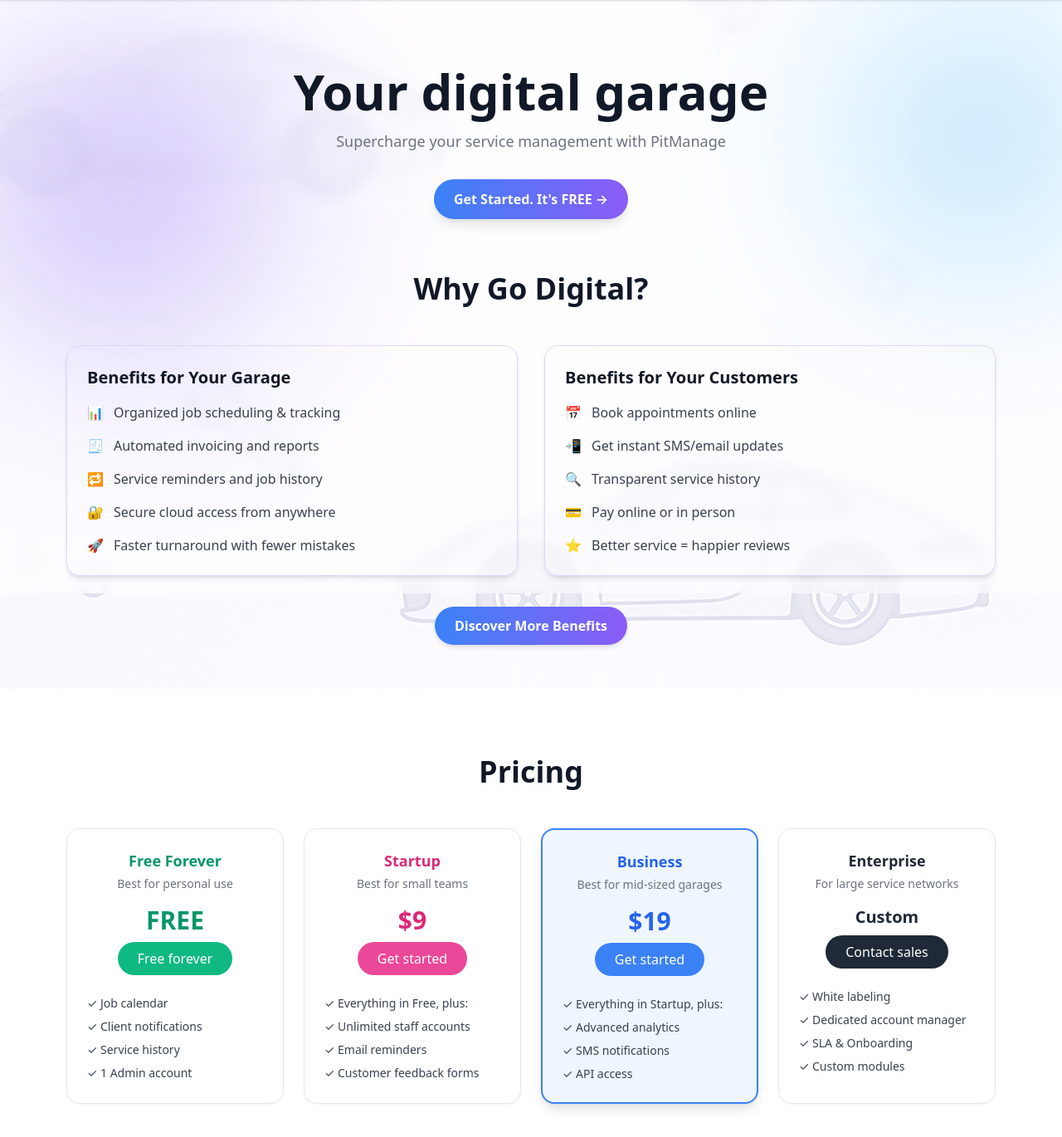
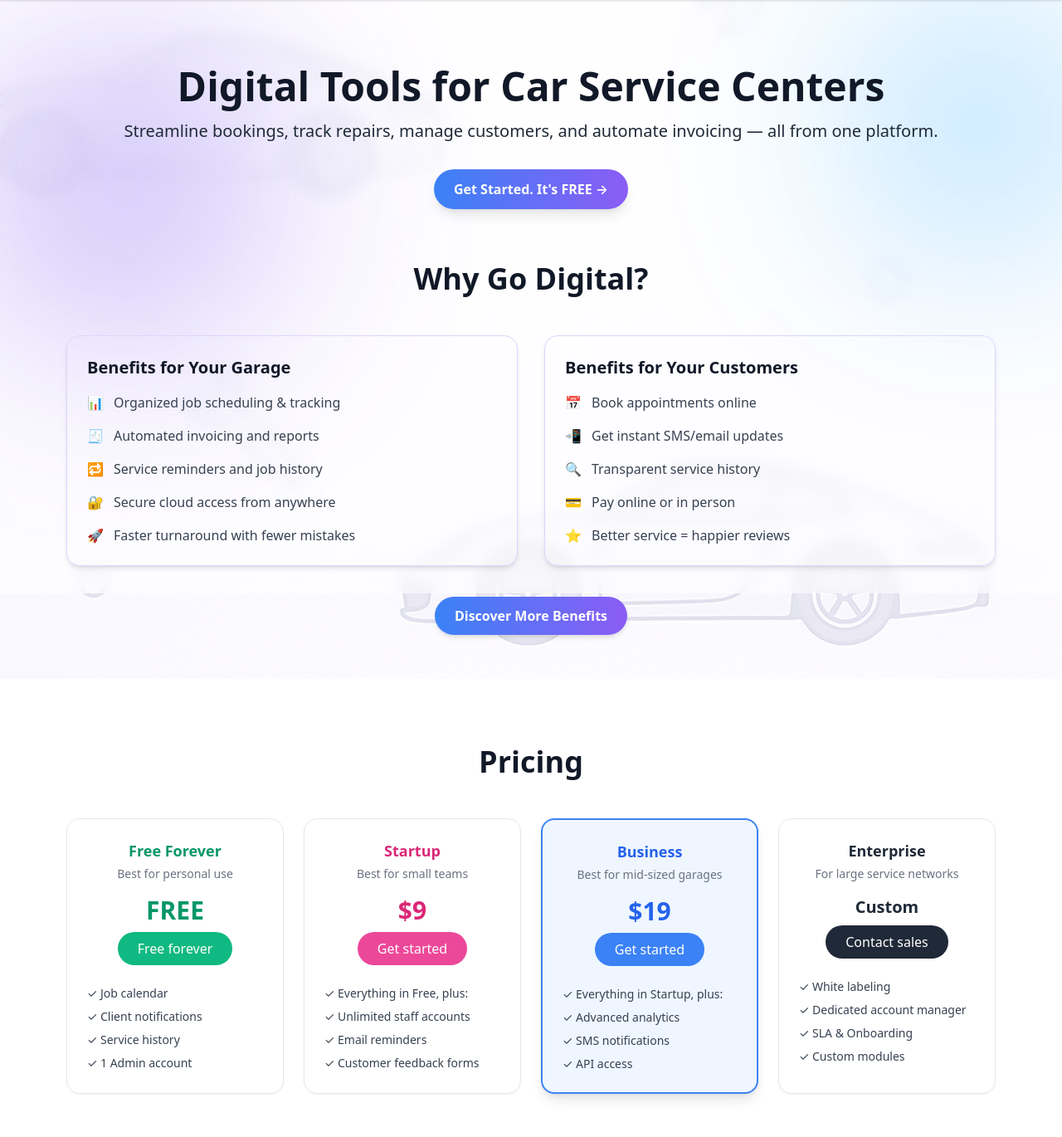
Before and after one commit to EdgarsMelnalksnis/pitManage, a PHP site: page / in a window 1280 px wide; the page is wider, and only the part inside the window is pictured. Shown: the part 85-1455 px from the top of that part at 83% size. Run offline with PHP 8.4, Linux system fonts and the light colour scheme.

Commit message:
front page text changed

```diff
--- a/index.php
+++ b/index.php
@@ -181,6 +181,39 @@
       border-color: #ebccd1;
     }
   </style>
+
+<style>
+@keyframes subtle-color-shift {
+  0% { background-position: 0% 50%; }
+  50% { background-position: 100% 50%; }
+  100% { background-position: 0% 50%; }
+}
+.subtle-gradient-text {
+  background: linear-gradient(270deg, #6D28D9, #7C3AED, #9333EA);
+  background-size: 600% 600%;
+  -webkit-background-clip: text;
+  -webkit-text-fill-color: transparent;
+  animation: subtle-color-shift 8s ease infinite;
+}
+</style>
+
+
+<style>
+@keyframes fade-in-up {
+  0% {
+    opacity: 0;
+    transform: translateY(20px);
+  }
+  100% {
+    opacity: 1;
+    transform: translateY(0);
+  }
+}
+.hero-animate {
+  animation: fade-in-up 1s ease-out both;
+}
+</style>
+
 </head>
 <body>
   <?php include 'includes/header.php'; ?>
@@ -204,8 +237,8 @@
   <?php endif; ?>
 
   <main class="relative background-blur flex flex-col items-center justify-center text-center mt-20 px-4">
-    <h1 class="text-4xl md:text-6xl font-bold text-gray-900 mb-4">Your digital garage</h1>
-    <p class="text-gray-500 text-lg mb-8">Supercharge your service management with PitManage</p>
+    <h1 class="text-5xl text-gray-900 font-bold text-center text-gray-900 mb-4 hero-animate text-black transition duration-300 ease-in-out ">Digital Tools for Car Service Centers</h1>
+<p class="text-xl text-gray-800 text-center text-gray-600 mb-8 hero-animate text-black transition duration-300 ease-in-out">Streamline bookings, track repairs, manage customers, and automate invoicing — all from one platform.</p>
     <a href="javascript:void(0)" id="getStarted"
        class="bg-gradient-to-r from-blue-500 to-purple-500 hover:from-purple-500 hover:to-blue-500 text-white font-semibold py-3 px-6 rounded-full shadow-lg transform hover:scale-105 transition-all duration-300">
        Get Started. It's FREE →
@@ -248,14 +281,14 @@
             <div>
               <label for="signup-password" class="block text-sm font-medium text-gray-700 mb-1">Password</label>
               <input type="password" id="signup-password" name="password" minlength="8" class="w-full px-4 py-2 border border-gray-300 rounded-lg focus:ring-2 focus:ring-purple-500 focus:border-purple-500 outline-none transition" required>
-              <p class="text-xs text-gray-500 mt-1">Minimum 8 characters</p>
+              <p class="text-xs text-gray-500 mt-1 text-black transition duration-300 ease-in-out hover:text-purple-500 hover:scale-105">Minimum 8 characters</p>
             </div>
             <button type="submit" class="w-full bg-gradient-to-r from-blue-500 to-purple-500 text-white py-3 px-4 rounded-lg font-medium hover:from-purple-500 hover:to-blue-500 transition">
               Create Account
             </button>
           </form>
 
-          <p class="text-center text-sm text-gray-500 mt-4">
+          <p class="text-center text-sm text-gray-500 mt-4 text-black transition duration-300 ease-in-out hover:text-purple-500 hover:scale-105">
             Already have an account?
             <a href="#" onclick="showLoginModal()" class="text-purple-600 hover:text-purple-700 font-medium">Log in</a>
           </p>
@@ -313,7 +346,7 @@
             </button>
           </form>
 
-          <p class="text-center text-sm text-gray-500 mt-4">
+          <p class="text-center text-sm text-gray-500 mt-4 text-black transition duration-300 ease-in-out hover:text-purple-500 hover:scale-105">
             Don't have an account?
             <a href="#" onclick="showSignupModal()" class="text-purple-600 hover:text-purple-700 font-medium">Sign up</a>
           </p>
@@ -405,7 +438,7 @@
       <!-- Free Plan -->
       <div class="border rounded-2xl p-6 shadow-sm hover:shadow-lg transition">
         <h3 class="text-lg font-semibold mb-1 text-green-600">Free Forever</h3>
-        <p class="text-sm text-gray-500 mb-4">Best for personal use</p>
+        <p class="text-sm text-gray-500 mb-4 text-black transition duration-300 ease-in-out hover:text-purple-500 hover:scale-105">Best for personal use</p>
         <div class="text-3xl font-bold text-green-600 mb-2">FREE</div>
         <button class="bg-green-500 text-white px-6 py-2 rounded-full font-medium hover:bg-green-600 transition">Free forever</button>
         <ul class="mt-6 text-left text-sm space-y-2 text-gray-700">
@@ -418,7 +451,7 @@
       <!-- Basic Plan -->
       <div class="border rounded-2xl p-6 shadow-sm hover:shadow-lg transition">
         <h3 class="text-lg font-semibold mb-1 text-pink-600">Startup</h3>
-        <p class="text-sm text-gray-500 mb-4">Best for small teams</p>
+        <p class="text-sm text-gray-500 mb-4 text-black transition duration-300 ease-in-out hover:text-purple-500 hover:scale-105">Best for small teams</p>
         <div class="text-3xl font-bold text-pink-600 mb-2">$9</div>
         <button class="bg-pink-500 text-white px-6 py-2 rounded-full font-medium hover:bg-pink-600 transition">Get started</button>
         <ul class="mt-6 text-left text-sm space-y-2 text-gray-700">
@@ -431,7 +464,7 @@
       <!-- Business Plan -->
       <div class="border-2 border-blue-500 rounded-2xl p-6 shadow-lg bg-blue-50">
         <h3 class="text-lg font-semibold mb-1 text-blue-600">Business</h3>
-        <p class="text-sm text-gray-500 mb-4">Best for mid-sized garages</p>
+        <p class="text-sm text-gray-500 mb-4 text-black transition duration-300 ease-in-out hover:text-purple-500 hover:scale-105">Best for mid-sized garages</p>
         <div class="text-3xl font-bold text-blue-600 mb-2">$19</div>
         <button class="bg-blue-500 text-white px-6 py-2 rounded-full font-medium hover:bg-blue-600 transition">Get started</button>
         <ul class="mt-6 text-left text-sm space-y-2 text-gray-700">
@@ -444,7 +477,7 @@
       <!-- Enterprise Plan -->
       <div class="border rounded-2xl p-6 shadow-sm hover:shadow-lg transition">
         <h3 class="text-lg font-semibold mb-1 text-gray-800">Enterprise</h3>
-        <p class="text-sm text-gray-500 mb-4">For large service networks</p>
+        <p class="text-sm text-gray-500 mb-4 text-black transition duration-300 ease-in-out hover:text-purple-500 hover:scale-105">For large service networks</p>
         <div class="text-xl font-bold text-gray-800 mb-2">Custom</div>
         <button class="bg-gray-800 text-white px-6 py-2 rounded-full font-medium hover:bg-black transition">Contact sales</button>
         <ul class="mt-6 text-left text-sm space-y-2 text-gray-700">
```
